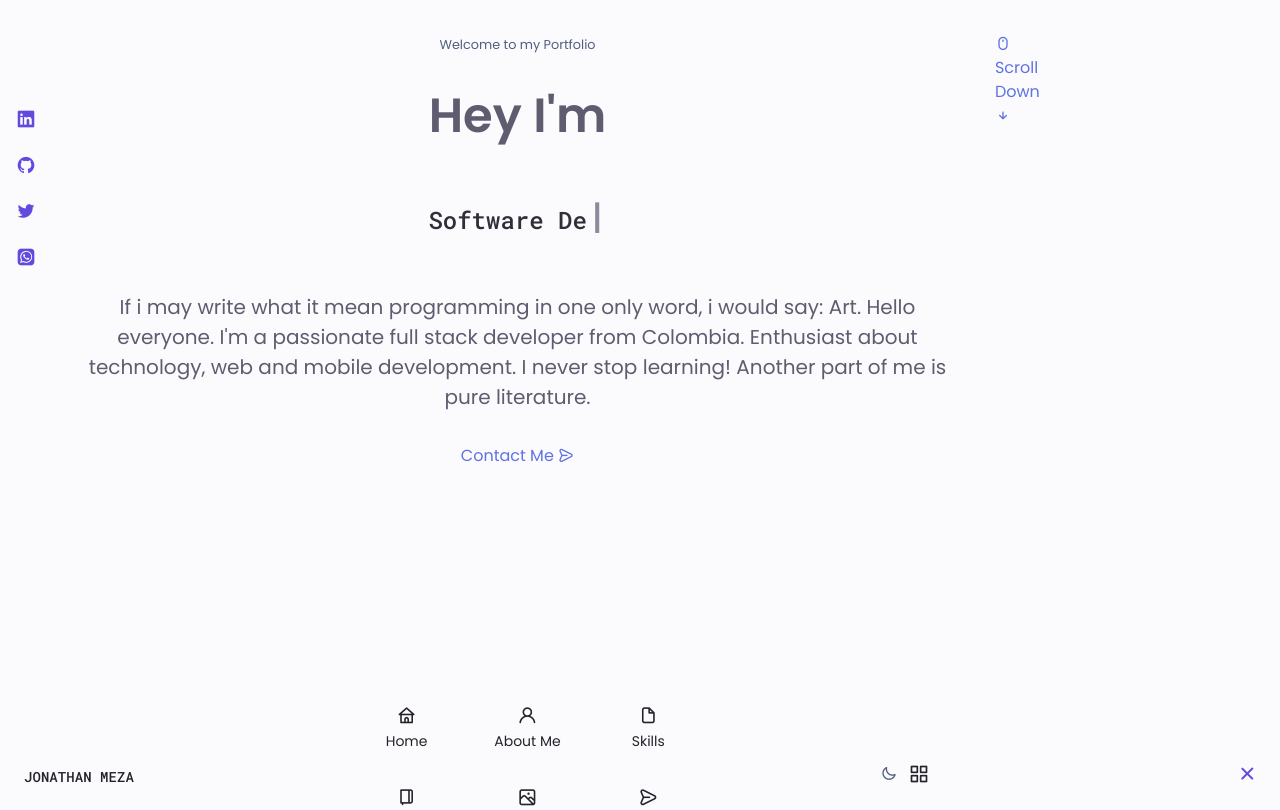
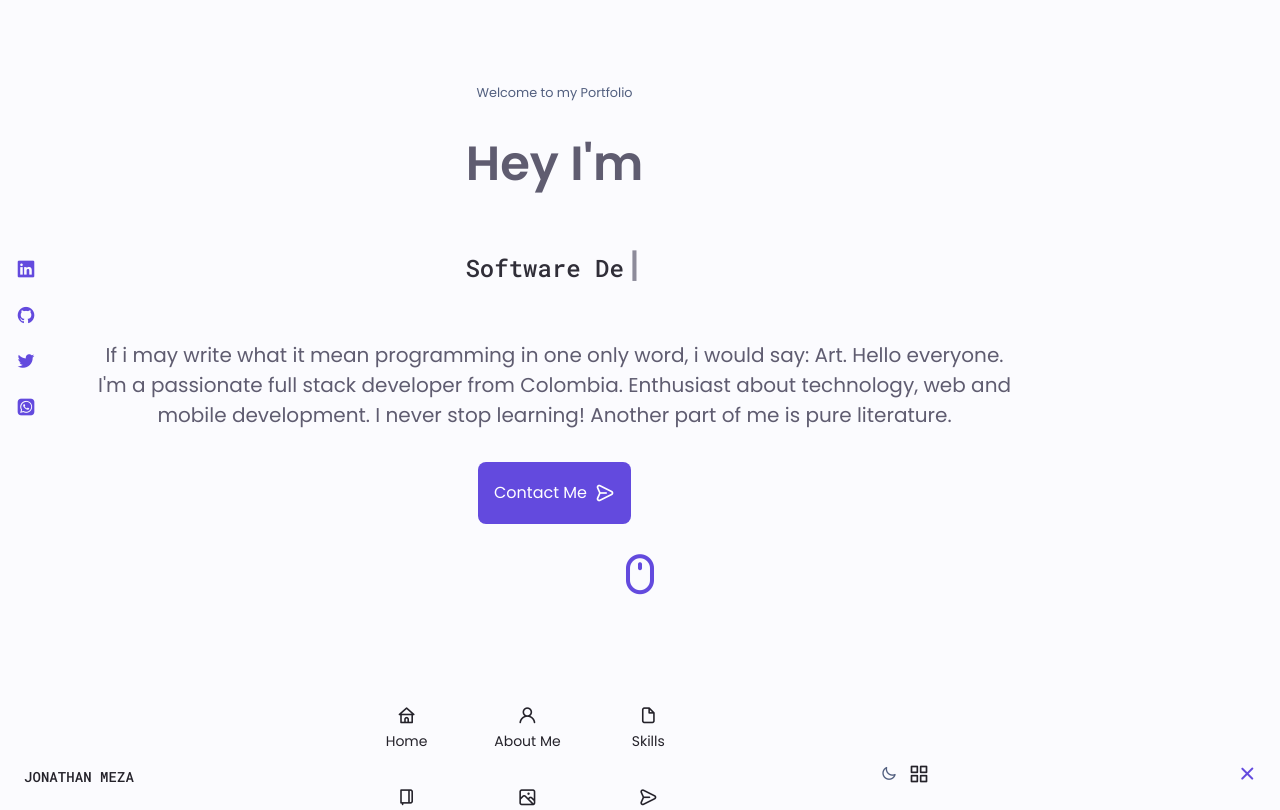
Before and after one commit to jonma0107/portfolio, a PHP site: page / in a window 1280 px wide. Shown: the top 810 px of the page. Run offline with PHP 8.4, Linux system fonts and the light colour scheme; some libraries are stand-ins or nearby versions.

Commit message:
portfolio

```diff
--- a/css/style.css
+++ b/css/style.css
@@ -194,6 +194,36 @@ img{
 	text-align: center;
 }
 
+/* ======================== BUTTONS STYLING =================== */
+.button{
+	display: inline-block;
+	background-color: var(--first-color);
+	color: #ffffff;
+	padding: 1rem;
+	border-radius: .5rem;
+	font-weight: var(--font-medium);
+}
+.button:hover{
+	background-color: var(--first-color-alt);
+	color: #ffffff;
+}
+.button__icon{
+	font-size: 1.25rem;
+	margin-left: var(--mb-0-5);
+	transition: .3s;
+}
+.button--flex{
+	display: inline-flex;
+	align-items: center;
+}
+.button--white{
+	background-color: #ffffff;
+	color: var(--first-color);
+}
+.button--white:hover{
+	background-color: var(--first-color-lighter);
+}
+
 /* ======================== LAYOUT =================== */
 .container{
 	margin-right: var(--mb-1);
@@ -320,13 +350,16 @@ img{
 .home{
 	height: 90vh;
 	align-content: space-between;
+	margin-top: var(--mb-3);
 }
 
 .home__container{
-	gap:  1rem;
+	display: flex;
+	gap:  1.75rem;
 	padding-left: 0;
 	margin-left: var(--mb-1);
-	display: flex;
+	justify-content: space-around;
+	align-items: center;
 }
 
 .home__content{
@@ -409,3 +442,53 @@ img{
 }
 
 /* SCROLL DOWN */
+@keyframes scrollDown{
+	0%{
+		margin-top: 14px;
+		opacity: 0;
+	}
+	15%{
+		margin-top: 14px;
+		opacity: 1;
+	}
+	30%{
+		margin-top: 16px;
+		opacity: 1;
+	}
+	50%{
+		margin-top: 30px;
+		opacity: 1;
+	}
+	100%{
+		margin-top: 30px;
+		opacity: 0;
+	}
+}
+
+.home__scroll{
+	display: flex;
+	justify-content: center;
+	margin-top: var(--mb-1);
+	animation: scrollDown 3s infinite;
+}
+.home__scroll-button{
+	color: var(--first-color);
+	transition: .5s;
+}
+.home__scroll-button:hover{
+	color: var(--first-color-alt);
+	transform: translateY(.25rem);
+}
+.home__scroll-mouse{
+	font-size: var(--big-font-size);
+	/*animation: scrollDown 2s infinite;*/
+}
+.home__scroll-name{
+	font-size: var(--small-font-size);
+	color: var(--title-color);
+	font-weight: var(--font-medium);
+	margin: var(--mb-0-25);
+}
+.home__scroll-arrow{
+	font-size: var(--h3-font-size);
+}
--- a/index.html
+++ b/index.html
@@ -128,14 +128,14 @@
 							Contact Me <i class="uil uil-message button__icon"></i>
 						</a>
 					</div>
+				</div>
 
-					<div class="home__scroll">
-						<a href="#about" class="home__scroll-button button--flex">
-							<i class="uil uil-mouse-alt"></i>
-							<span class="home__scroll-name"> Scroll Down</span>
-							<i class="uil uil-arrow-down home__scroll-arrow"></i>
-						</a>
-					</div>
+				<div class="home__scroll">
+					<a href="#about" class="home__scroll-button button--flex">
+						<i class="uil uil-mouse-alt home__scroll-mouse"></i>
+						<!-- <span class="home__scroll-name"> Scroll Down</span>
+						<i class="uil uil-arrow-down home__scroll-arrow"></i> -->
+					</a>
 				</div>
 			</section>
 
--- a/js/script.js
+++ b/js/script.js
@@ -68,7 +68,7 @@ navLink.forEach(n => n.addEventListener('click', linkAction))
 console.log("Remove menu profile is working")
 
 
-// ===================================================== Typewriter Effect ======================
+// ============================ Typewriter Effect ======================
 // import Typewriter from 'typewriter-effect/dist/core';
 
 new Typewriter('#typewriter', {
```
